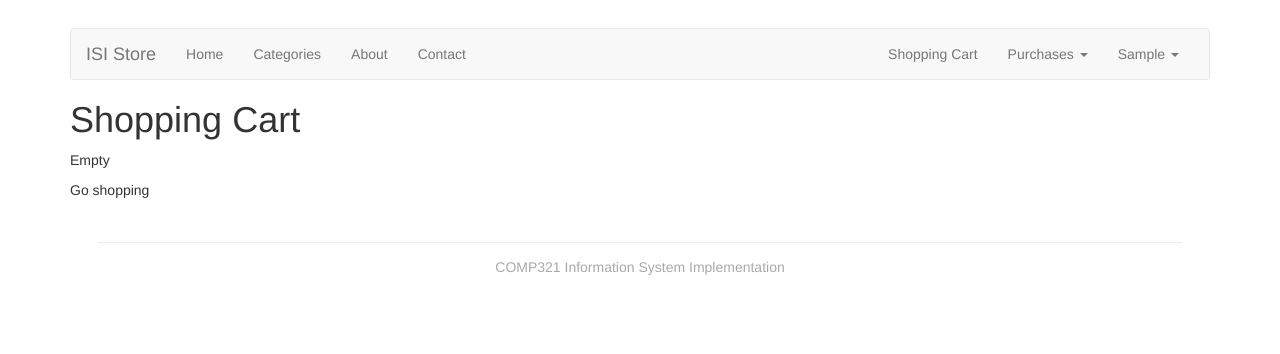
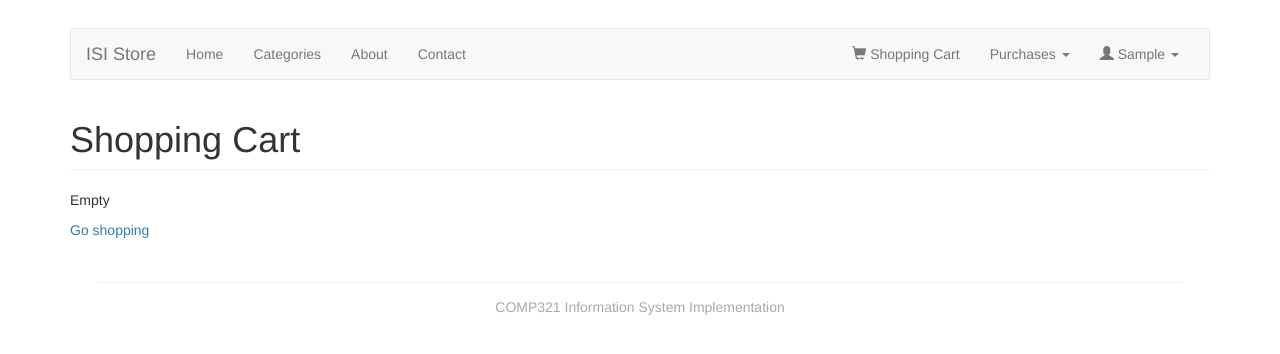
Before and after one commit to sorz/COMP321-ISI, a Django app: page /cart/ in a window 1280 px wide. Shown: the top 354 px of the page. Run offline with Django 3.2, Linux system fonts and the light colour scheme; the visitor is signed in with stand-in values (Sample User, id 1); data that the repository does not hold is empty; some libraries are stand-ins or nearby versions.

Commit message:
Template: minor changes on cart

```diff
--- a/store/cart/templates/cart/index.html
+++ b/store/cart/templates/cart/index.html
@@ -4,11 +4,11 @@
 
 {% block main %}
 
-  <h1>Shopping Cart</h1>
+  <h1 class="page-header">Shopping Cart</h1>
 
   {% if items|length == 0 %}
     <p>Empty</p>
-    <p>Go shopping</p>
+    <p><a href="{% url 'category:index' %}">Go shopping</a></p>
   {% else %}
     {% include 'cart/itemset_form.html' with items=items %}
 
--- a/store/cart/templates/cart/itemset_form.html
+++ b/store/cart/templates/cart/itemset_form.html
@@ -51,7 +51,7 @@
         .find('.item-total-price').children('.value').each(function () {
           totalPrice += parseFloat($(this).text());
     });
-    $('span.total-price').text(totalPrice);
+    $('span.total-price').text(totalPrice.toFixed(2));
   }
 
   // Changing quantity.
@@ -63,7 +63,8 @@
       var url = $item.data('url');
 
       // Re-calculate sub-total price.
-      $item.find('.item-total-price').children('.value').text(quantity * price);
+      var subTotalPrice = quantity * price;
+      $item.find('.item-total-price').children('.value').text(subTotalPrice.toFixed(2));
 
       updateTotalPrice();
 
--- a/store/static/common.css
+++ b/store/static/common.css
@@ -29,6 +29,8 @@ footer hr { margin: 1em 2em; }
 #product-list .rating { font-size: 1.1em; cursor: help; color: #555; }
 
 /* Shopping cart */
+#cart input[type="number"] { width: 4em;   }
+
 #cart .action-delete,
   #cart .action-restore { display: inline-block;  width: 5.5em; }
 #cart .cart-item .action-restore { display: none; }
--- a/store/store/templates/store/front-base.html
+++ b/store/store/templates/store/front-base.html
@@ -28,7 +28,8 @@
         </ul>
         <ul class="nav navbar-nav navbar-right">
           {% if user.is_authenticated %}
-          <li class="nav-cart"><a href="{% url 'cart:index' %}">Shopping Cart</a></li>
+          <li class="nav-cart"><a href="{% url 'cart:index' %}"><span class="glyphicon glyphicon-shopping-cart"></span>
+            Shopping Cart</a></li>
           <li class="dropdown nav-purchase">
             <a href="{% url 'order:index' %}" class="dropdown-toggle" data-toggle="dropdown"
                role="button" aria-expanded="false">Purchases <span class="caret"></span></a>
@@ -39,7 +40,8 @@
           </li>
           <li class="dropdown nav-user">
             <a href="{% url 'order:index' %}" class="dropdown-toggle" data-toggle="dropdown"
-               role="button" aria-expanded="false">{% firstof user.get_short_name get_full_name get_username %}
+               role="button" aria-expanded="false"><span class="glyphicon glyphicon-user"></span>
+                {% firstof user.get_short_name get_full_name get_username %}
               <span class="caret"></span></a>
             <ul class="dropdown-menu" role="menu">
               <li class="dropdown-header">Profile</li>
```
